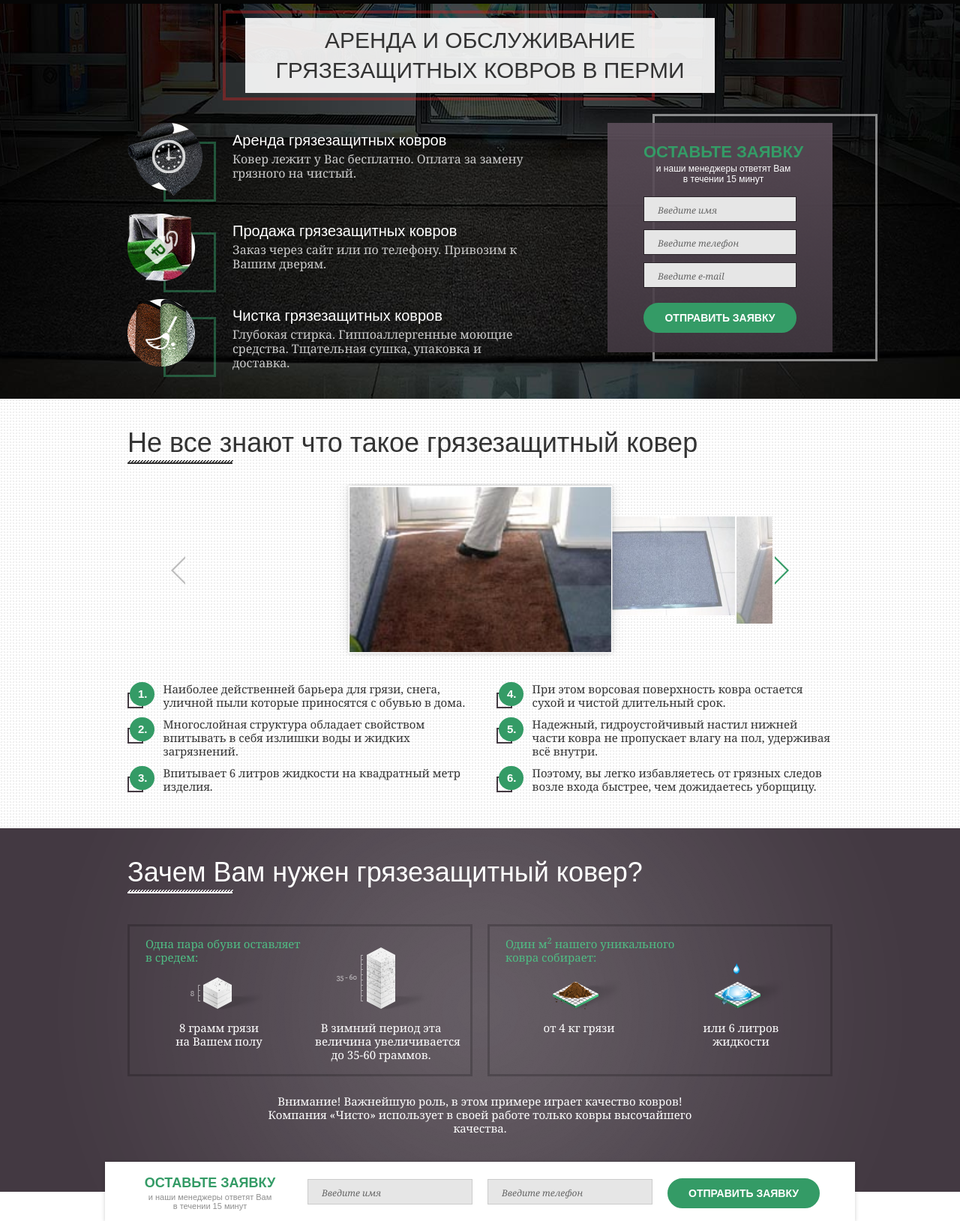
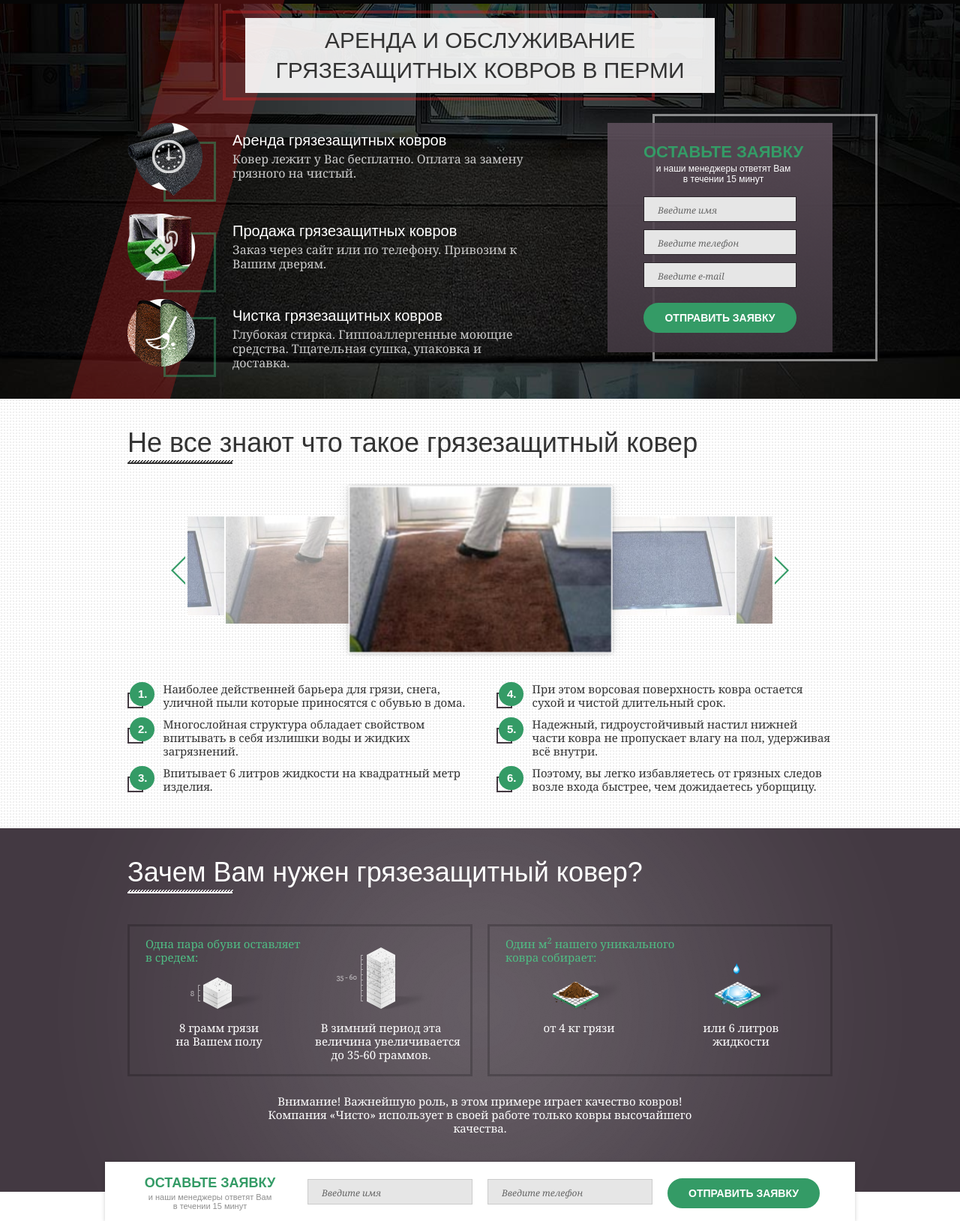
Before and after one commit to polygonweb/chisto, a PHP site: page / in a window 1280 px wide. Shown: the part 137-1766 px from the top of the page at 75% size. Run offline with PHP 8.4, Linux system fonts and the light colour scheme.

Commit message:
Тест для полос

```diff
--- a/css/main.css
+++ b/css/main.css
@@ -612,6 +612,7 @@
  * Раздел
  */
 .section {
+    position: relative;
     overflow: hidden;
     padding-top: 38px;
     padding-bottom: 36px;
@@ -1102,9 +1103,9 @@
         background: #fff;
         box-shadow: 0 0 5px rgba(0, 0, 0, .2);
     }
-        .clients__item:hover {
+       /* .clients__item:hover {
             box-shadow: 0 2px 12px rgba(0, 0, 0, .35);
-        }
+        }*/
         .clients__logo {
             max-width: 100%;
             max-height: 100%;
@@ -1308,3 +1309,24 @@
         opacity: 1;
         visibility: visible;
     }
+
+
+/**
+ * Оформление линий
+ */
+.decorate {
+    position: absolute;
+    left: 0;
+    right: 0;
+    top: 0;
+    bottom: 0;
+}
+    .decorate__ribbon {
+        position: absolute;
+        top: 0;
+        bottom: 0;
+        width: 133px;
+        background: #d42222;
+        opacity: 0.3;
+        transform: skewX(-16deg);
+    }
--- a/index.html
+++ b/index.html
@@ -54,6 +54,9 @@
 
 
 	<section class="section section_dark hero">
+		<div class="container decorate" aria-hidden="true">
+			<div class="decorate__ribbon"></div>
+		</div>
 		<div class="container">
 			<h2 class="hero__title">Аренда и обслуживание грязезащитных ковров в перми</h2>
 			<div class="row cf">
--- a/js/scripts.js
+++ b/js/scripts.js
@@ -89,7 +89,7 @@
 
                 // window.location.hash = hash;
 
-                $('html, body').animate({
+                $('html, body').stop().animate({
                     scrollTop: $(hash).offset().top - navHeight
                 },
                 700,
```
Also changed, not shown: other parts of index.html (+36 -36 lines).
